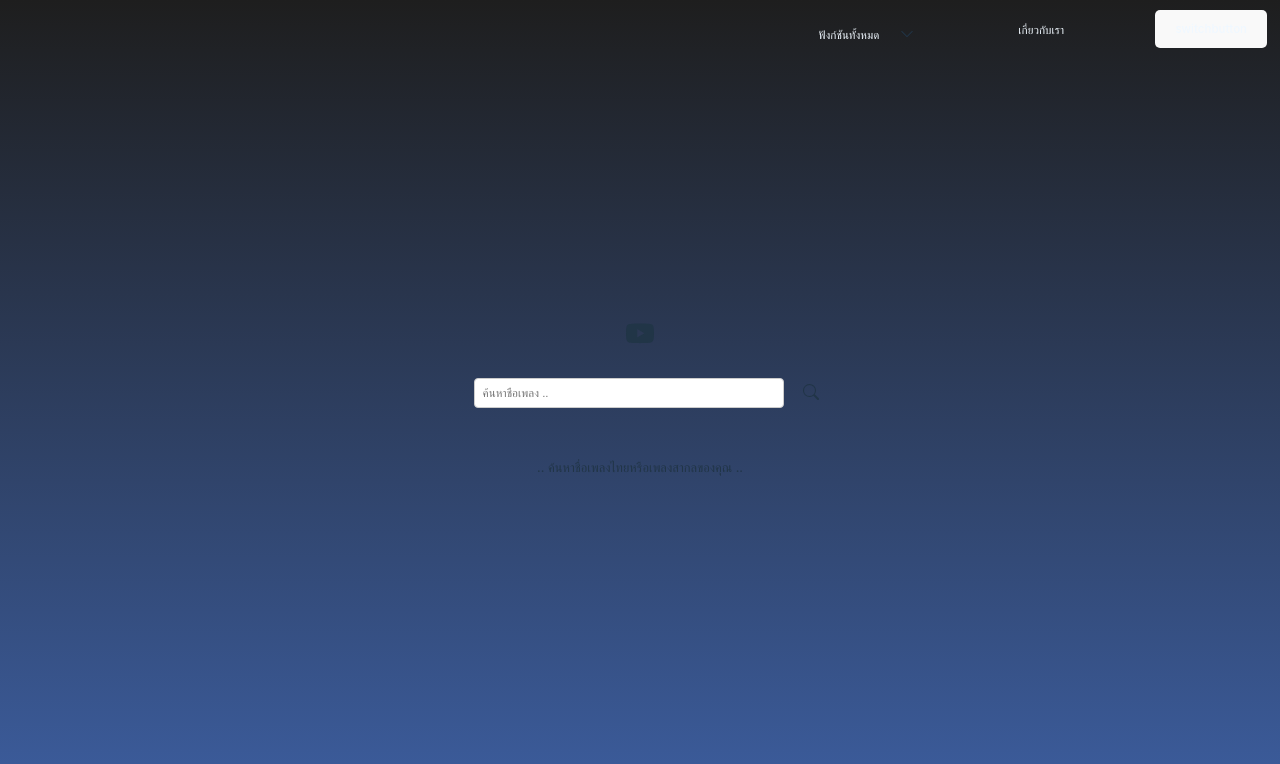
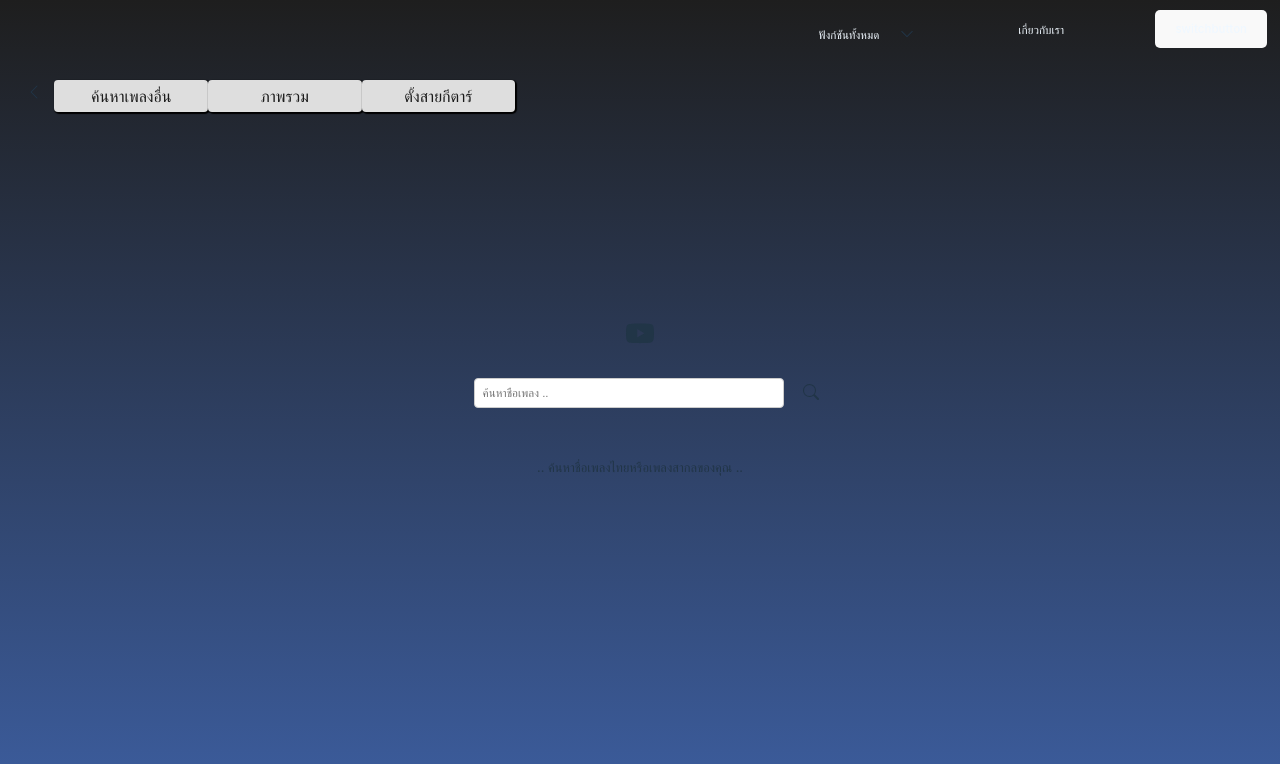
Before and after one commit to xooooiz7/rhythm_project, a React (Vite) app in the folder rhythm/: page / in a window 1280 px wide. Shown: the top 764 px of the page. Built offline with nearby package versions, Linux system fonts and the light colour scheme.

Commit message:
update component OptionButton

```diff
--- /dev/null
+++ b/rhythm/src/components/OptionButton.css
@@ -0,0 +1,36 @@
+.button-container{
+    display: flex;
+    position: fixed;
+    width: 39vw;
+    height: 10vh;
+    margin-top: 10vh;
+    margin-left: 2vw;
+}
+.search-song-button,.overview-button , .guitartuner-button{
+    margin: 0;
+    padding: 0;
+    width: 12vw;
+    height: 4vh;
+    align-items: center;
+    justify-content: center;
+    background-color: #dedede;
+    border: 1px solid rgba(0, 0, 0, 0);
+    border-radius: 4px;
+    box-shadow: 1px 1px 1px 1px black;
+}
+.search-song-button p ,.overview-button p  , .guitartuner-button p {
+    margin: 0;
+    padding: 0;
+    color: #1A1A1A;
+    align-items: center;
+    justify-content: center;
+}
+.search-song-button:hover ,.overview-button:hover , .guitartuner-button:hover{
+    background-color: #c8c8c8;
+    border: 1px solid rgba(0, 0, 0, 0);
+    transition: .3s ease ;
+}
+.icon-back-button{
+    margin-right: 1vw;
+    margin-top: .3vh;
+}
--- /dev/null
+++ b/rhythm/src/components/OptionButton.jsx
@@ -0,0 +1,19 @@
+import React from 'react'
+import './OptionButton.css'
+
+function OptionButton() {
+  return (
+    <div className="button-container">
+        <div className="icon-back-button">
+            <svg xmlns="http://www.w3.org/2000/svg" width="16" height="16" fill="currentColor" class="bi bi-chevron-left" viewBox="0 0 16 16">
+            <path fill-rule="evenodd" d="M11.354 1.646a.5.5 0 0 1 0 .708L5.707 8l5.647 5.646a.5.5 0 0 1-.708.708l-6-6a.5.5 0 0 1 0-.708l6-6a.5.5 0 0 1 .708 0"/>
+            </svg>
+        </div>
+        <button className="search-song-button"><p>ค้นหาเพลงอื่น</p></button>
+        <button className="overview-button"><p>ภาพรวม</p></button>
+        <button className="guitartuner-button"><p>ตั้งสายกีตาร์</p></button>
+    </div>
+  )
+}
+
+export default OptionButton
--- a/rhythm/src/pages/HomePage.jsx
+++ b/rhythm/src/pages/HomePage.jsx
@@ -1,11 +1,13 @@
 import React from 'react'
 import './HomePage.css';
 import Navbar from '../components/Navbar';
+import OptionButton from '../components/OptionButton';
 
 function HomePage() {
   return (
    <div>
     <Navbar/>
+    <OptionButton/>
     <div className="container-bg">
         <div className="container-homepage">
             <div className="icon-youtube">
```
